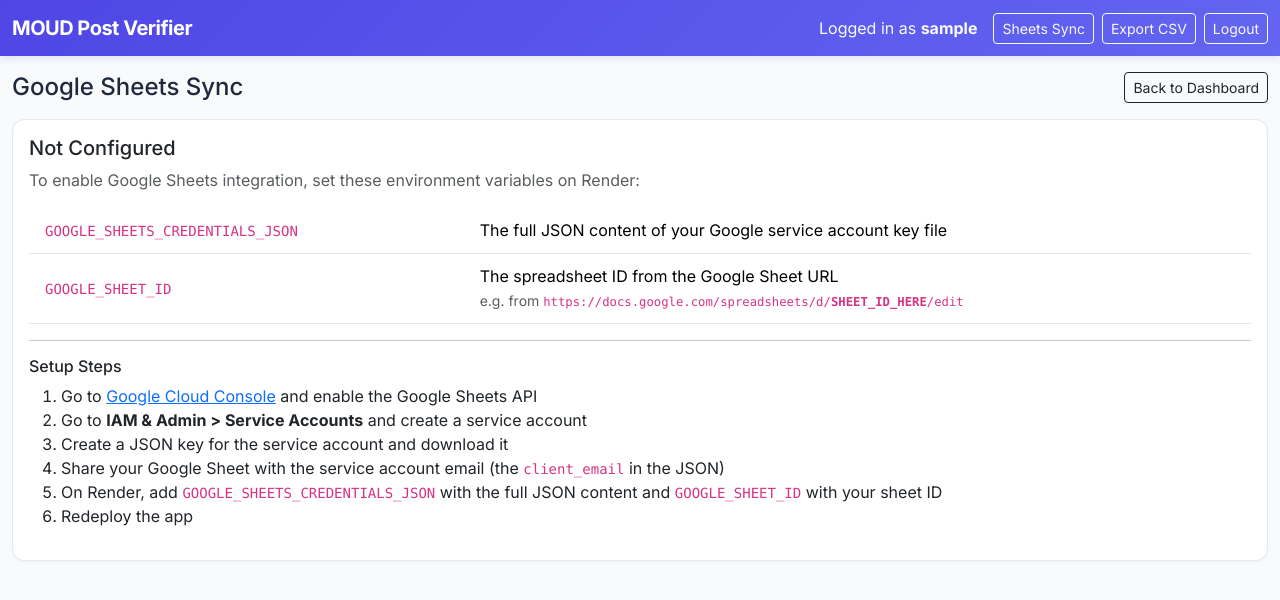
After one commit to rohanray14/LLM_Healthcare_Research, a Flask app: page /sheets in a window 1280 px wide. The commit adds this page. Shown: the top 600 px of the page. Run offline with Flask 3, Linux system fonts and the light colour scheme; the visitor is signed in with stand-in values (Sample User, id 1); parts of the project's set-up code (start-up, migrations or seed data) failed here and were passed over.

Commit message:
Add Google Sheets two-way sync for annotations
- Auto-pushes all annotations to Google Sheets after every save (non-blocking)
- Three sheet tabs: Annotations (comment codes), Claim Spans, Expert Reviews
- Manual push/pull buttons at /sheets for bulk sync and importing new data
- Pull reads posts/comments from first sheet tab into DB (skips existing)
- Setup instructions on /sheets page when not yet configured
- Requires GOOGLE_SHEETS_CREDENTIALS_JSON and GOOGLE_SHEET_ID env vars on Render

Co-Authored-By: Claude Opus 4.6 <noreply@anthropic.com>

```diff
--- a/render.yaml
+++ b/render.yaml
@@ -19,3 +19,7 @@ services:
         fromDatabase:
           name: moud-db
           property: connectionString
+      - key: GOOGLE_SHEETS_CREDENTIALS_JSON
+        sync: false
+      - key: GOOGLE_SHEET_ID
+        sync: false
--- a/webapp/app.py
+++ b/webapp/app.py
@@ -3,6 +3,7 @@ from flask import Flask, render_template, request, redirect, url_for, session, f
 import json
 
 from config import SECRET_KEY, USERS, LABELS, COMMENT_CODES
+from sheets import is_configured as sheets_configured, push_annotations_async, push_annotations, pull_input_data, get_sync_status
 from models import (
     init_db, posts_loaded, get_posts, get_post, get_llm_outputs,
     get_adjacent_posts, get_existing_verifications, save_verification, get_progress,
@@ -298,6 +299,10 @@ def save_all_annotations(post_id):
     spans = data.get("spans", [])
     save_comment_spans(post_id, session["username"], spans)
 
+    # Auto-sync to Google Sheets (non-blocking)
+    if sheets_configured():
+        push_annotations_async()
+
     return jsonify({"ok": True, "codes_saved": sum(len(v) for v in codes.values()), "spans_saved": len(spans)})
 
 
@@ -361,7 +366,45 @@ def save_review(post_id):
         return jsonify({"error": "No data"}), 400
 
     save_expert_reviews(post_id, session["username"], data["reviews"])
+
+    # Auto-sync to Google Sheets (non-blocking)
+    if sheets_configured():
+        push_annotations_async()
+
     return jsonify({"ok": True, "count": len(data["reviews"])})
+
+
+# ── Google Sheets sync routes ───────────────────────────────────────
+
+@app.route("/sheets")
+@login_required
+def sheets_status():
+    if not sheets_configured():
+        return render_template("sheets.html", configured=False, status=None)
+    status = get_sync_status()
+    return render_template("sheets.html", configured=True, status=status)
+
+
+@app.route("/sheets/push", methods=["POST"])
+@login_required
+def sheets_push():
+    if not sheets_configured():
+        flash("Google Sheets not configured", "danger")
+        return redirect(url_for("sheets_status"))
+    ok, msg = push_annotations()
+    flash(msg, "success" if ok else "danger")
+    return redirect(url_for("sheets_status"))
+
+
+@app.route("/sheets/pull", methods=["POST"])
+@login_required
+def sheets_pull():
+    if not sheets_configured():
+        flash("Google Sheets not configured", "danger")
+        return redirect(url_for("sheets_status"))
+    ok, msg = pull_input_data()
+    flash(msg, "success" if ok else "danger")
+    return redirect(url_for("sheets_status"))
 
 
 if __name__ == "__main__":
--- a/webapp/requirements.txt
+++ b/webapp/requirements.txt
@@ -3,3 +3,5 @@ pandas
 openpyxl
 gunicorn
 psycopg2-binary
+gspread
+google-auth
--- /dev/null
+++ b/webapp/sheets.py
@@ -0,0 +1,256 @@
+"""
+Google Sheets integration for the MOUD annotation tool.
+
+Provides two-way sync:
+  - Push: After each annotation save, write all annotations to an "Annotations" sheet tab
+  - Pull: On demand, read input data from the sheet to populate the DB
+
+Requires:
+  - GOOGLE_SHEETS_CREDENTIALS_JSON env var (service account JSON as a string)
+  - GOOGLE_SHEET_ID env var (the spreadsheet ID from the sheet URL)
+"""
+
+import json
+import logging
+import os
+import gspread
+from google.oauth2.service_account import Credentials
+
+from models import get_db
+
+logger = logging.getLogger(__name__)
+
+SCOPES = [
+    "https://www.googleapis.com/auth/spreadsheets",
+    "https://www.googleapis.com/auth/drive",
+]
+
+# Sheet tab names
+ANNOTATIONS_TAB = "Annotations"
+CLAIM_SPANS_TAB = "Claim Spans"
+EXPERT_REVIEWS_TAB = "Expert Reviews"
+
+
+def _get_client():
+    """Return an authorized gspread client, or None if not configured."""
+    creds_json = os.environ.get("GOOGLE_SHEETS_CREDENTIALS_JSON")
+    if not creds_json:
+        return None
+    try:
+        creds_info = json.loads(creds_json)
+        creds = Credentials.from_service_account_info(creds_info, scopes=SCOPES)
+        return gspread.authorize(creds)
+    except Exception as e:
+        logger.error("Failed to authorize Google Sheets: %s", e)
+        return None
+
+
+def _get_spreadsheet():
+    """Return the gspread Spreadsheet object, or None."""
+    sheet_id = os.environ.get("GOOGLE_SHEET_ID")
+    if not sheet_id:
+        return None
+    client = _get_client()
+    if not client:
+        return None
+    try:
+        return client.open_by_key(sheet_id)
+    except Exception as e:
+        logger.error("Failed to open spreadsheet %s: %s", sheet_id, e)
+        return None
+
+
+def _get_or_create_tab(spreadsheet, tab_name, headers):
+    """Get an existing worksheet tab or create it with headers."""
+    try:
+        ws = spreadsheet.worksheet(tab_name)
+    except gspread.exceptions.WorksheetNotFound:
+        ws = spreadsheet.add_worksheet(title=tab_name, rows=1000, cols=len(headers))
+        ws.update("A1", [headers])
+        ws.format("A1:{}1".format(chr(64 + len(headers))), {"textFormat": {"bold": True}})
+    return ws
+
+
+def is_configured():
+    """Check if Google Sheets integration is configured."""
+    return bool(os.environ.get("GOOGLE_SHEETS_CREDENTIALS_JSON") and os.environ.get("GOOGLE_SHEET_ID"))
+
+
+def push_annotations():
+    """Push all comment-level codes to the Annotations tab in Google Sheets.
+
+    Replaces the entire sheet content with current DB state.
+    """
+    spreadsheet = _get_spreadsheet()
+    if not spreadsheet:
+        return False, "Google Sheets not configured"
+
+    conn = get_db()
+    try:
+        # ── Comment-level codes ──
+        headers = ["post_id", "comment_index", "annotator", "code", "created_at"]
+        ws = _get_or_create_tab(spreadsheet, ANNOTATIONS_TAB, headers)
+
+        rows = conn.execute(
+            "SELECT post_id, comment_index, annotator_username, code, created_at "
+            "FROM comment_codes ORDER BY post_id, comment_index, annotator_username"
+        ).fetchall()
+
+        data = [headers]
+        for r in rows:
+            data.append([r["post_id"], r["comment_index"], r["annotator_username"],
+                         r["code"], str(r["created_at"])])
+
+        ws.clear()
+        if data:
+            ws.update("A1", data)
+
+        # ── Claim spans ──
+        span_headers = ["post_id", "comment_index", "annotator", "span_start", "span_end",
+                        "span_text", "code", "note", "created_at"]
+        ws2 = _get_or_create_tab(spreadsheet, CLAIM_SPANS_TAB, span_headers)
+
+        span_rows = conn.execute(
+            "SELECT post_id, comment_index, annotator_username, span_start, span_end, "
+            "span_text, code, note, created_at "
+            "FROM comment_spans ORDER BY post_id, comment_index, span_start"
+        ).fetchall()
+
+        span_data = [span_headers]
+        for r in span_rows:
+            span_data.append([r["post_id"], r["comment_index"], r["annotator_username"],
+                              r["span_start"], r["span_end"], r["span_text"],
+                              r["code"], r["note"] or "", str(r["created_at"])])
+
+        ws2.clear()
+        if span_data:
+            ws2.update("A1", span_data)
+
+        # ── Expert reviews ──
+        review_headers = ["post_id", "comment_index", "span_start", "span_end",
+                          "span_text", "expert", "verdict", "note", "created_at"]
+        ws3 = _get_or_create_tab(spreadsheet, EXPERT_REVIEWS_TAB, review_headers)
+
+        review_rows = conn.execute(
+            "SELECT post_id, comment_index, span_start, span_end, span_text, "
+            "expert_username, verdict, note, created_at "
+            "FROM expert_claim_reviews ORDER BY post_id, comment_index, span_start"
+        ).fetchall()
+
+        review_data = [review_headers]
+        for r in review_rows:
+            review_data.append([r["post_id"], r["comment_index"], r["span_start"],
+                                r["span_end"], r["span_text"], r["expert_username"],
+                                r["verdict"], r["note"] or "", str(r["created_at"])])
+
+        ws3.clear()
+        if review_data:
+            ws3.update("A1", review_data)
+
+        conn.close()
+        total = len(data) - 1 + len(span_data) - 1 + len(review_data) - 1
+        return True, f"Pushed {total} rows across 3 tabs"
+
+    except Exception as e:
+        conn.close()
+        logger.error("Failed to push annotations: %s", e)
+        return False, str(e)
+
+
+def push_annotations_async():
+    """Non-blocking push — logs errors but doesn't block the save response."""
+    import threading
+    def _push():
+        try:
+            ok, msg = push_annotations()
+            if ok:
+                logger.info("Sheets sync: %s", msg)
+            else:
+                logger.warning("Sheets sync failed: %s", msg)
+        except Exception as e:
+            logger.error("Sheets async push error: %s", e)
+    threading.Thread(target=_push, daemon=True).start()
+
+
+def pull_input_data():
+    """Pull post/comment data from the first sheet tab into the database.
+
+    Expects columns: post_id, title, body, label1, label2, label3, num_comments, reddit_url, comment_1, comment_2, ...
+    Only inserts posts that don't already exist in the DB.
+    """
+    spreadsheet = _get_spreadsheet()
+    if not spreadsheet:
+        return False, "Google Sheets not configured"
+
+    try:
+        # Read from the first tab (assumed to be input data)
+        ws = spreadsheet.sheet1
+        all_data = ws.get_all_records()
+        if not all_data:
+            return False, "No data found in sheet"
+
+        conn = get_db()
+        inserted_posts = 0
+        inserted_comments = 0
+
+        for row in all_data:
+            post_id = str(row.get("post_id", "")).strip()
+            if not post_id:
+                continue
+
+            # Check if post already exists
+            existing = conn.execute("SELECT id FROM posts WHERE id = ?", (post_id,)).fetchone()
+            if existing:
+                continue
+
+            title = str(row.get("title", ""))
+            body = str(row.get("body", ""))
+            label1 = str(row.get("label1", ""))
+            label2 = str(row.get("label2", ""))
+            label3 = str(row.get("label3", ""))
+            num_comments = int(row.get("num_comments", 0)) if row.get("num_comments") else 0
+            reddit_url = str(row.get("reddit_url", ""))
+
+            conn.execute(
+                "INSERT INTO posts (id, title, body, label1, label2, label3, num_comments, reddit_url) "
+                "VALUES (?, ?, ?, ?, ?, ?, ?, ?)",
+                (post_id, title, body, label1, label2, label3, num_comments, reddit_url),
+            )
+            inserted_posts += 1
+
+            # Look for comment columns (comment_1, comment_2, ... or numbered columns after index 7)
+            ci = 1
+            for key in row:
+                if key.lower().startswith("comment_") or key.lower().startswith("comment "):
+                    text = str(row[key]).strip()
+                    if text and text.lower() != "nan":
+                        conn.execute(
+                            "INSERT INTO comments (post_id, comment_index, text) VALUES (?, ?, ?)",
+                            (post_id, ci, text),
+                        )
+                        ci += 1
+                        inserted_comments += 1
+
+        conn.commit()
+        conn.close()
+        return True, f"Imported {inserted_posts} new posts, {inserted_comments} comments"
+
+    except Exception as e:
+        logger.error("Failed to pull from sheet: %s", e)
+        return False, str(e)
+
+
+def get_sync_status():
+    """Return info about the connected sheet for display."""
+    spreadsheet = _get_spreadsheet()
+    if not spreadsheet:
+        return None
+    try:
+        return {
+            "title": spreadsheet.title,
+            "url": spreadsheet.url,
+            "tabs": [ws.title for ws in spreadsheet.worksheets()],
+        }
+    except Exception as e:
+        logger.error("Failed to get sheet status: %s", e)
+        return None
--- a/webapp/templates/base.html
+++ b/webapp/templates/base.html
@@ -16,6 +16,7 @@
             {% if session.get('username') %}
             <div class="d-flex align-items-center">
                 <span class="text-light me-3">Logged in as <strong>{{ session.username }}</strong></span>
+                <a href="{{ url_for('sheets_status') }}" class="btn btn-sm btn-outline-light me-2">Sheets Sync</a>
                 <a href="{{ url_for('export_data') }}" class="btn btn-sm btn-outline-light me-2">Export CSV</a>
                 <a href="{{ url_for('logout') }}" class="btn btn-sm btn-outline-light">Logout</a>
             </div>
--- /dev/null
+++ b/webapp/templates/sheets.html
@@ -0,0 +1,87 @@
+{% extends "base.html" %}
+{% block title %}Google Sheets Sync{% endblock %}
+{% block content %}
+
+<div class="d-flex justify-content-between align-items-center mb-3">
+    <h4 class="mb-0">Google Sheets Sync</h4>
+    <a href="{{ url_for('annotator_dashboard') }}" class="btn btn-sm btn-outline-dark">Back to Dashboard</a>
+</div>
+
+{% if not configured %}
+<div class="card">
+    <div class="card-body">
+        <h5>Not Configured</h5>
+        <p class="text-muted mb-3">To enable Google Sheets integration, set these environment variables on Render:</p>
+        <table class="table table-sm">
+            <tr>
+                <td><code>GOOGLE_SHEETS_CREDENTIALS_JSON</code></td>
+                <td>The full JSON content of your Google service account key file</td>
+            </tr>
+            <tr>
+                <td><code>GOOGLE_SHEET_ID</code></td>
+                <td>The spreadsheet ID from the Google Sheet URL<br>
+                    <small class="text-muted">e.g. from <code>https://docs.google.com/spreadsheets/d/<strong>SHEET_ID_HERE</strong>/edit</code></small>
+                </td>
+            </tr>
+        </table>
+        <hr>
+        <h6>Setup Steps</h6>
+        <ol>
+            <li>Go to <a href="https://console.cloud.google.com/apis/library/sheets.googleapis.com" target="_blank">Google Cloud Console</a> and enable the Google Sheets API</li>
+            <li>Go to <strong>IAM & Admin > Service Accounts</strong> and create a service account</li>
+            <li>Create a JSON key for the service account and download it</li>
+            <li>Share your Google Sheet with the service account email (the <code>client_email</code> in the JSON)</li>
+            <li>On Render, add <code>GOOGLE_SHEETS_CREDENTIALS_JSON</code> with the full JSON content and <code>GOOGLE_SHEET_ID</code> with your sheet ID</li>
+            <li>Redeploy the app</li>
+        </ol>
+    </div>
+</div>
+
+{% else %}
+
+<div class="card mb-3">
+    <div class="card-header"><h6 class="mb-0">Connected Sheet</h6></div>
+    <div class="card-body">
+        {% if status %}
+        <p><strong>Title:</strong> {{ status.title }}</p>
+        <p><strong>URL:</strong> <a href="{{ status.url }}" target="_blank">{{ status.url }}</a></p>
+        <p><strong>Tabs:</strong>
+            {% for tab in status.tabs %}
+            <span class="badge bg-secondary">{{ tab }}</span>
+            {% endfor %}
+        </p>
+        {% else %}
+        <p class="text-danger">Could not connect to sheet. Check your credentials and sheet ID.</p>
+        {% endif %}
+    </div>
+</div>
+
+<div class="row g-3 mb-4">
+    <div class="col-md-6">
+        <div class="card h-100">
+            <div class="card-header"><h6 class="mb-0">Push Annotations to Sheet</h6></div>
+            <div class="card-body">
+                <p class="text-muted small">Export all annotations, claim spans, and expert reviews to the Google Sheet. This replaces existing data in the sync tabs.</p>
+                <p class="text-muted small">This also happens <strong>automatically</strong> after every annotation save.</p>
+                <form method="POST" action="{{ url_for('sheets_push') }}">
+                    <button type="submit" class="btn btn-primary">Push All Annotations</button>
+                </form>
+            </div>
+        </div>
+    </div>
+    <div class="col-md-6">
+        <div class="card h-100">
+            <div class="card-header"><h6 class="mb-0">Pull Input Data from Sheet</h6></div>
+            <div class="card-body">
+                <p class="text-muted small">Import new posts and comments from the first tab of the sheet. Only adds posts that don't already exist in the database.</p>
+                <p class="text-muted small">Expected columns: <code>post_id, title, body, label1, label2, label3, num_comments, reddit_url, comment_1, comment_2, ...</code></p>
+                <form method="POST" action="{{ url_for('sheets_pull') }}">
+                    <button type="submit" class="btn btn-outline-primary">Pull New Data</button>
+                </form>
+            </div>
+        </div>
+    </div>
+</div>
+{% endif %}
+
+{% endblock %}
```
